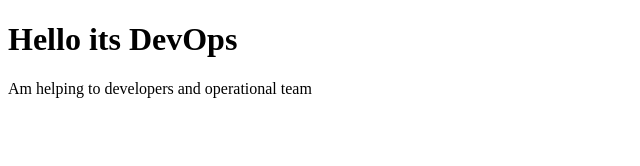
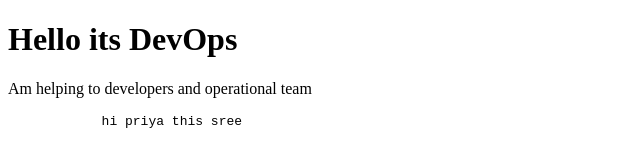
Before and after one commit to ppriyam573-hub/devops, a plain HTML site: page index.html in a window 1280 px wide. Shown: the whole page, without its empty margins (0-640 px from the left). Drawn offline with Linux system fonts and the light colour scheme.

Commit message:
this is sree

```diff
--- a/index.html
+++ b/index.html
@@ -8,6 +8,9 @@
     <body>
         <h1>Hello its DevOps</h1>
         <p>Am helping to developers and operational team</p>
+        <pre>
+            hi priya this sree
+        </pre>
         <style>
             h1{
                 color: black;
```
